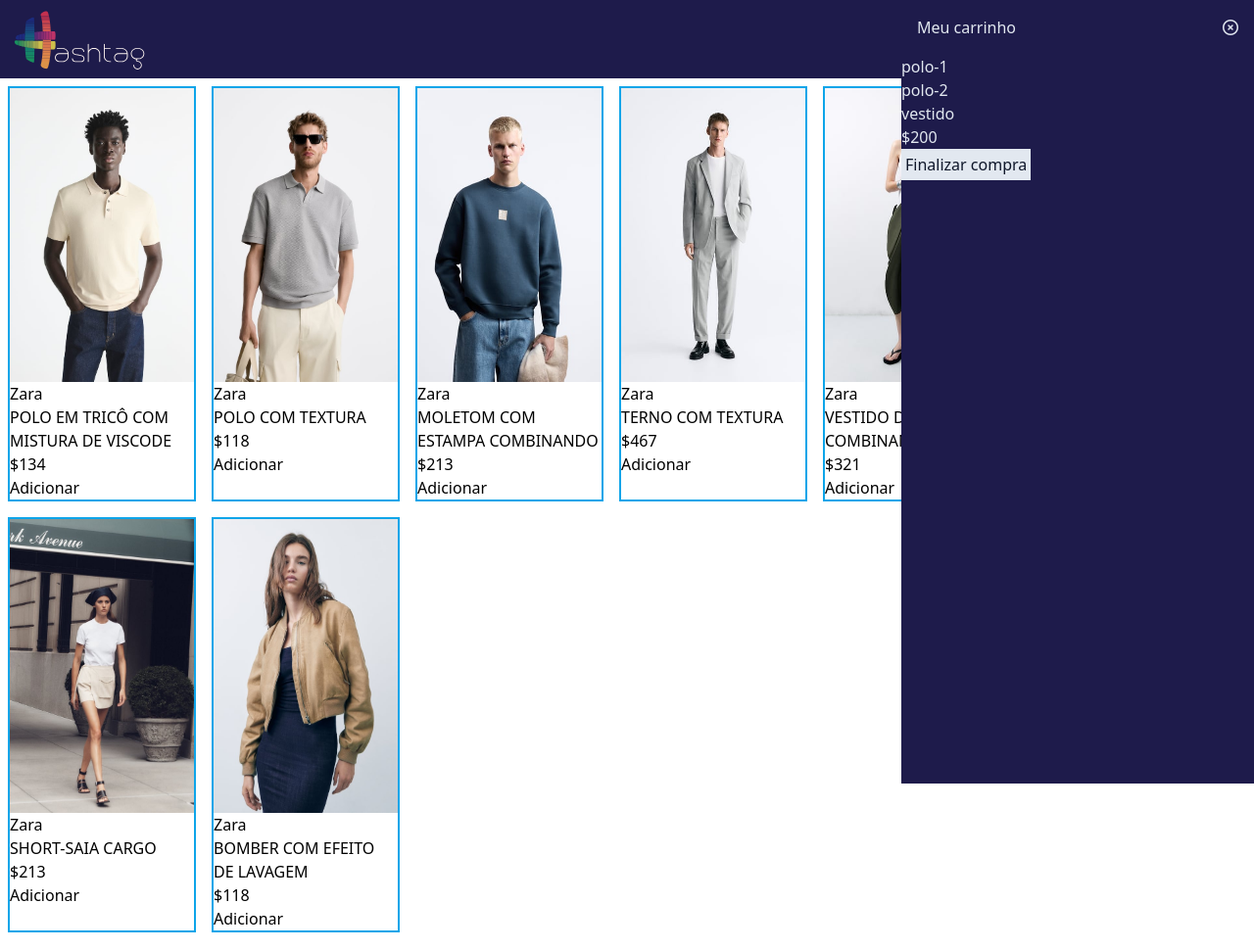
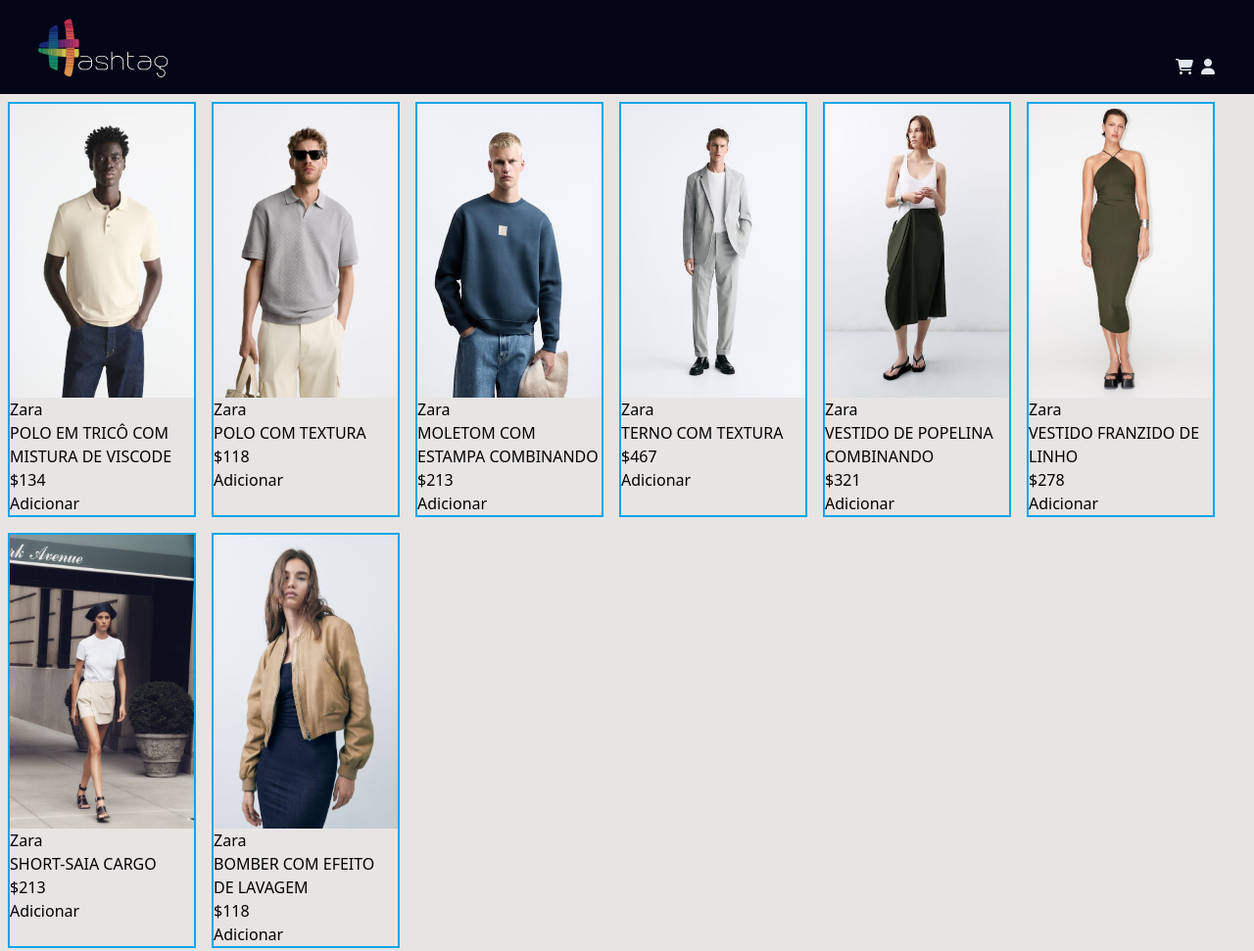
Before and after one commit to vitordavips/Magazine_Hastag, a website built with Vite: page index.html in a window 1280 px wide. Shown: the whole page at 98% size. Built offline with nearby package versions, Linux system fonts and the light colour scheme.

Commit message:
fazendo a troca de cores header e body

```diff
--- a/index.html
+++ b/index.html
@@ -8,9 +8,9 @@
   <link rel="stylesheet" href="https://cdnjs.cloudflare.com/ajax/libs/font-awesome/6.4.2/css/all.min.css" integrity="sha512-z3gLpd7yknf1YoNbCzqRKc4qyor8gaKU1qmn+CShxbuBusANI9QpRohGBreCFkKxLhei6S9CQXFEbbKuqLg0DA==" crossorigin="anonymous" referrerpolicy="no-referrer" />
 
 </head>
-<body>
+<body class="bg-stone-200">
   <!-- Carrinho -->
-  <section id="carrinho" class="fixed top-0 right-0 bg-indigo-950 h-screen w-[360px] text-slate-200">
+  <section id="carrinho" class="fixed top-0 right-[-360px] bg-indigo-950 h-screen w-[360px] text-slate-200">
     <div id="cabecalho-carrinho" class="flex justify-between m-4">
       <p>Meu carrinho</p>
       <button id="fechar-carrinho"><i class="fa-regular fa-circle-xmark"></i></button>
@@ -24,15 +24,15 @@
     <button class="bg-slate-200 text-slate-900 p-1">Finalizar compra</button>
   </section>
   <!--Cabeçalho-->
-  <header class="flex bg-indigo-950 p-2 justify-between">
+  <header class="flex bg-slate-950 px-8 py-4 justify-between">
     <img
       class="h-16"
       src="assets/logo/hashtag.svg"
       alt="Logo"
     />
     <div class="text-slate-200 flex gap-2 items-end mx-2">
-      <button id="abrir-carrinho"><i class="fa-solid fa-user"></i></button>
-      <button><i class="fa-solid fa-cart-shopping"></i></button>
+      <button id="abrir-carrinho"><i class="fa-solid fa-cart-shopping"></i></button>
+      <button><i class="fa-solid fa-user"></i></button>
     </div>
   </header>
   <!--Conteúdo-->
```
